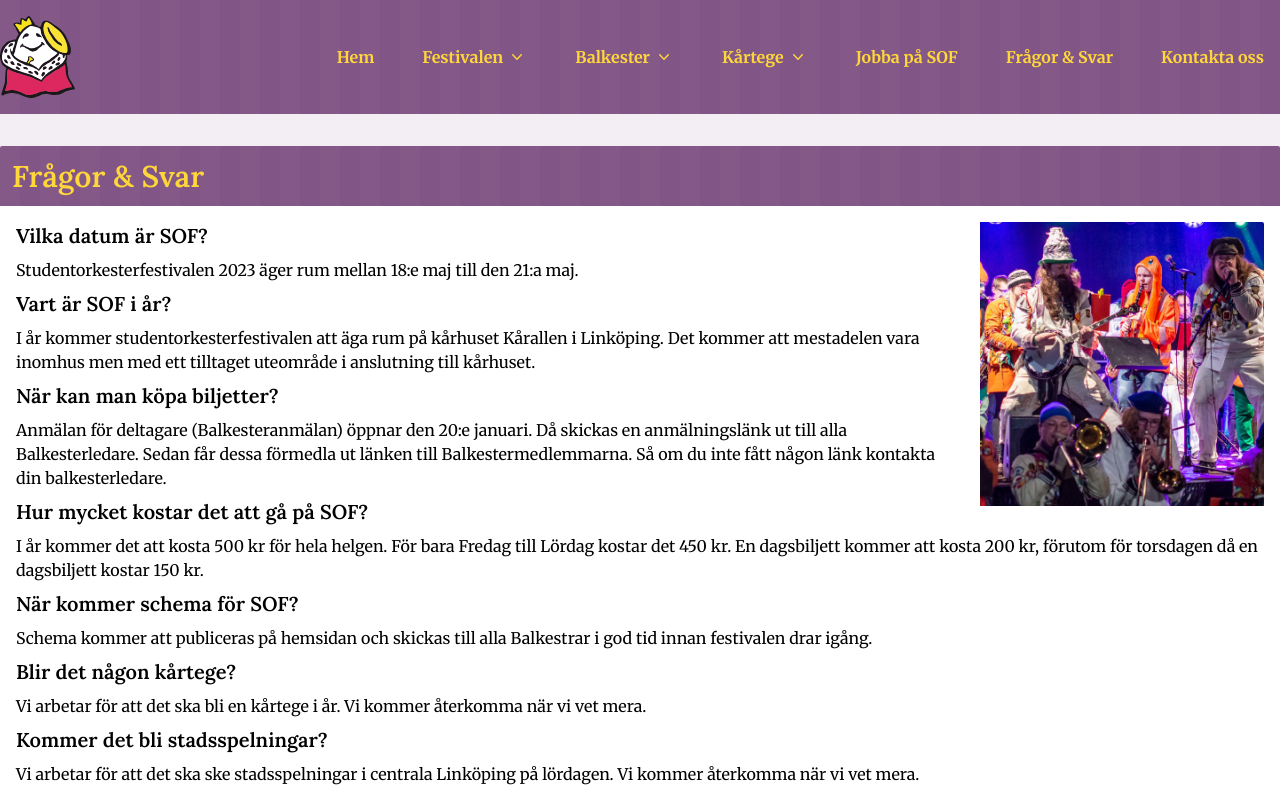
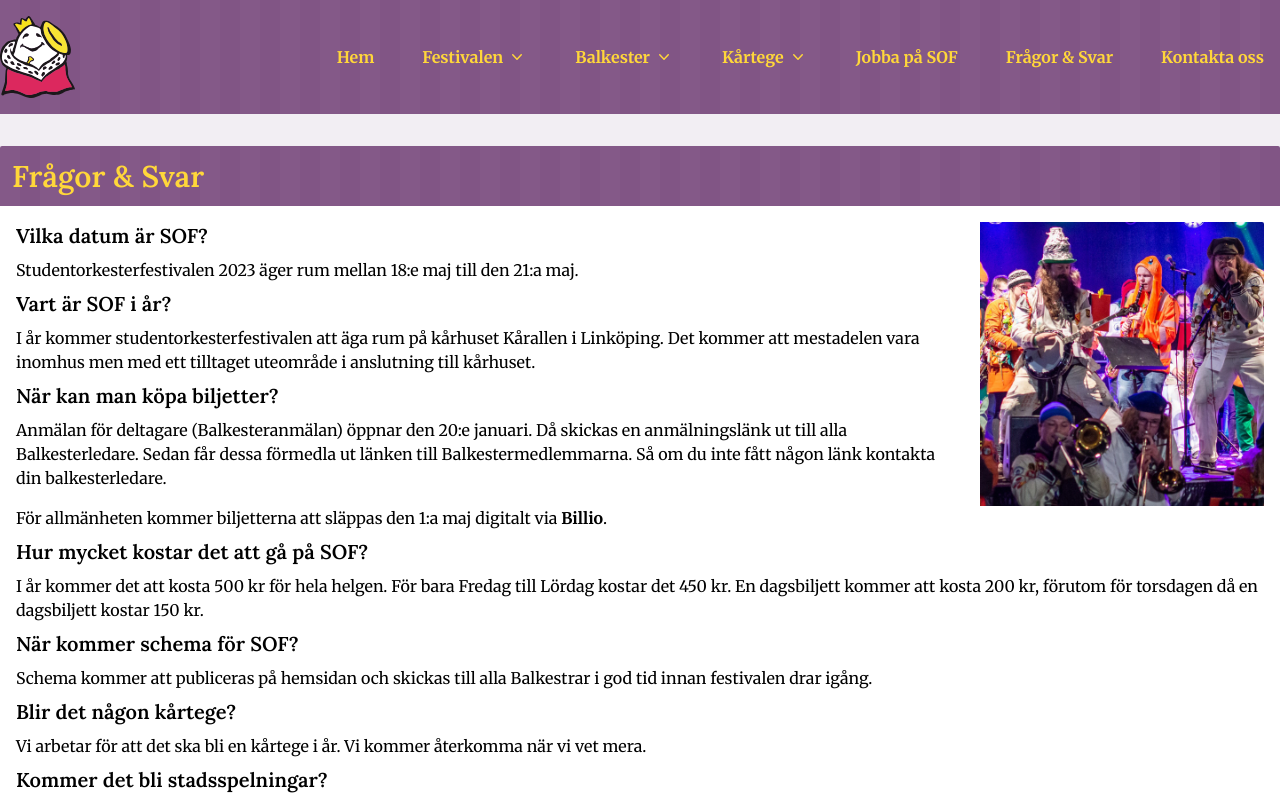
Before and after one commit to WheresMarco/SOF23, a Next.js app: page /fragor-svar in a window 1280 px wide. Shown: the top 797 px of the page. Built offline with nearby package versions, Linux system fonts and the light colour scheme.

Commit message:
Update about tickets

```diff
--- a/app/fragor-svar/page.js
+++ b/app/fragor-svar/page.js
@@ -49,6 +49,18 @@ export default function FragorSvar() {
             skickas en anmälningslänk ut till alla Balkesterledare. Sedan får
             dessa förmedla ut länken till Balkestermedlemmarna. Så om du inte
             fått någon länk kontakta din balkesterledare.
+          </p>
+
+          <p>
+            För allmänheten kommer biljetterna att släppas den 1:a maj digitalt
+            via{" "}
+            <a
+              href="https://billio.app/event/sof"
+              target="_blank"
+              rel="noreferrer"
+            >
+              Billio
+            </a>.
           </p>
 
           <h3 className={`${lora.className} text-xl font-semibold`}>
```
